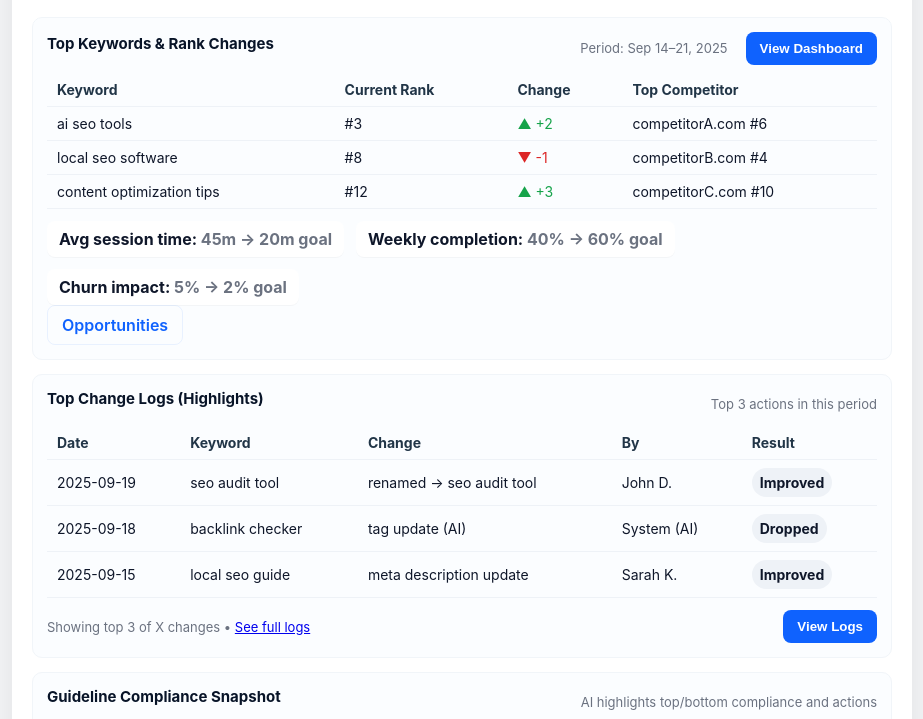
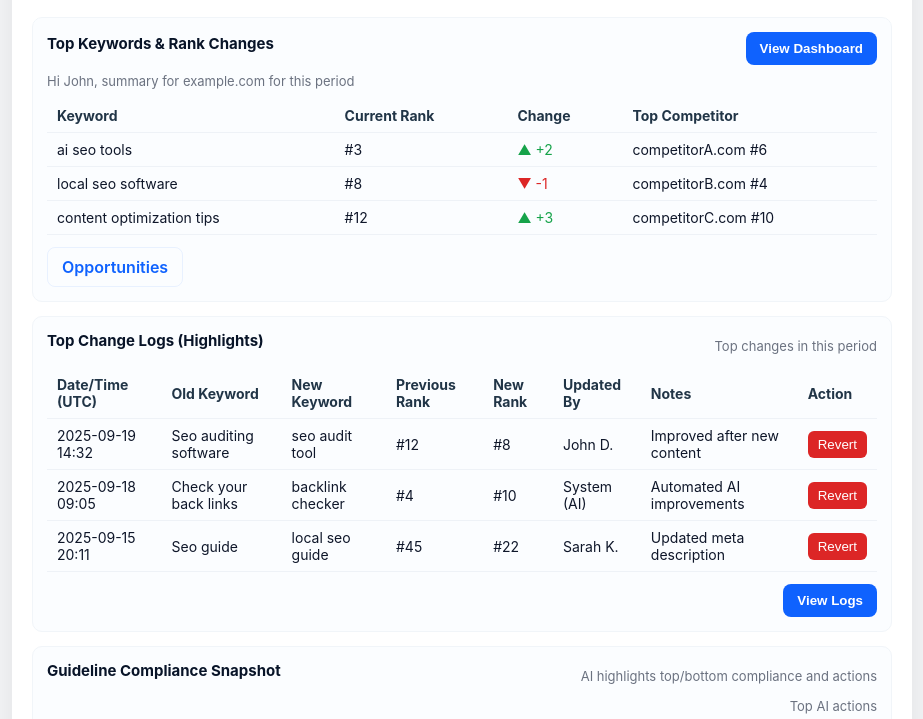
Before and after one commit to Liiam76/search-atlas, a plain HTML site: page index.html in a window 1280 px wide. Shown: the part 130-849 px from the top of the page, without its empty margins (178-1101 px from the left). Drawn offline with Linux system fonts and the light colour scheme.

Commit message:
Update index.html

```diff
--- a/index.html
+++ b/index.html
@@ -25,9 +25,7 @@
   th{font-weight:700;color:#213547}
   .small{font-size:13px;color:var(--muted)}
   .btn{display:inline-block;background:var(--accent);color:#fff;padding:9px 14px;border-radius:8px;text-decoration:none;font-weight:600;border:0;cursor:pointer}
-  .btn.ghost{background:transparent;color:var(--accent);border:1px solid var(--glass)}
-  .kpi-row{display:flex;gap:12px;flex-wrap:wrap}
-  .kpi{background:#fff;border-radius:8px;padding:8px 12px;box-shadow:0 1px 0 rgba(2,6,23,0.03);font-weight:700}
+  .btn.ghost{display:inline-block;background:transparent;color:var(--accent);padding:9px 14px;border-radius:8px;border:1px solid var(--glass);text-decoration:none;font-weight:600;cursor:pointer}
   .pill{display:inline-block;padding:6px 8px;border-radius:999px;background:#eef2f7;font-weight:700}
   .muted{color:var(--muted)}
   .row{display:flex;justify-content:space-between;align-items:center;gap:12px}
@@ -56,7 +54,7 @@
           <div class="meta">Search Atlas • no-reply@searchatlas.com • Sep 21, 2025</div>
         </div>
       </div>
-      <div class="meta small">Hi John — summary for <strong>example.com</strong></div>
+      <div class="meta small"></div>
     </div>
 
     <div class="body">
@@ -65,10 +63,13 @@
         <div class="row" style="margin-bottom:8px">
           <h3 id="rank-heading">Top Keywords & Rank Changes</h3>
           <div>
-            <span class="small muted">Period: Sep 14–21, 2025</span>
-            &nbsp;&nbsp;
             <button class="btn" onclick="openModal('dashboardModal')">View Dashboard</button>
           </div>
+        </div>
+
+        <!-- NEW: moved greeting/period message (per request) -->
+        <div style="margin-bottom:10px" class="small muted">
+          Hi John, summary for example.com for this period
         </div>
 
         <table aria-describedby="rank-note">
@@ -83,11 +84,6 @@
         </table>
 
         <div style="display:flex;justify-content:space-between;align-items:center;margin-top:12px;flex-wrap:wrap">
-          <div class="kpi-row">
-            <div class="kpi">Avg session time: <span class="muted">45m → 20m goal</span></div>
-            <div class="kpi">Weekly completion: <span class="muted">40% → 60% goal</span></div>
-            <div class="kpi">Churn impact: <span class="muted">5% → 2% goal</span></div>
-          </div>
           <div><a class="btn ghost" href="#" onclick="openModal('oppsModal');return false">Opportunities</a></div>
         </div>
       </section>
@@ -96,20 +92,57 @@
       <section class="section" aria-labelledby="logs-heading">
         <div class="row" style="margin-bottom:8px">
           <h3 id="logs-heading">Top Change Logs (Highlights)</h3>
-          <span class="small muted">Top 3 actions in this period</span>
+          <span class="small muted">Top changes in this period</span>
         </div>
 
         <table>
-          <thead><tr><th>Date</th><th>Keyword</th><th>Change</th><th>By</th><th>Result</th></tr></thead>
+          <thead>
+            <tr>
+              <th>Date/Time (UTC)</th>
+              <th>Old Keyword</th>
+              <th>New Keyword</th>
+              <th>Previous Rank</th>
+              <th>New Rank</th>
+              <th>Updated By</th>
+              <th>Notes</th>
+              <th>Action</th>
+            </tr>
+          </thead>
           <tbody>
-            <tr><td>2025-09-19</td><td>seo audit tool</td><td>renamed → seo audit tool</td><td>John D.</td><td><span class="pill">Improved</span></td></tr>
-            <tr><td>2025-09-18</td><td>backlink checker</td><td>tag update (AI)</td><td>System (AI)</td><td><span class="pill">Dropped</span></td></tr>
-            <tr><td>2025-09-15</td><td>local seo guide</td><td>meta description update</td><td>Sarah K.</td><td><span class="pill">Improved</span></td></tr>
+            <tr>
+              <td>2025-09-19 14:32</td>
+              <td>Seo auditing software</td>
+              <td>seo audit tool</td>
+              <td>#12</td>
+              <td>#8</td>
+              <td>John D.</td>
+              <td>Improved after new content</td>
+              <td><button style="background:#dc2626;color:#fff;border:0;padding:6px 10px;border-radius:6px;cursor:pointer">Revert</button></td>
+            </tr>
+            <tr>
+              <td>2025-09-18 09:05</td>
+              <td>Check your back links</td>
+              <td>backlink checker</td>
+              <td>#4</td>
+              <td>#10</td>
+              <td>System (AI)</td>
+              <td>Automated AI improvements</td>
+              <td><button style="background:#dc2626;color:#fff;border:0;padding:6px 10px;border-radius:6px;cursor:pointer">Revert</button></td>
+            </tr>
+            <tr>
+              <td>2025-09-15 20:11</td>
+              <td>Seo guide</td>
+              <td>local seo guide</td>
+              <td>#45</td>
+              <td>#22</td>
+              <td>Sarah K.</td>
+              <td>Updated meta description</td>
+              <td><button style="background:#dc2626;color:#fff;border:0;padding:6px 10px;border-radius:6px;cursor:pointer">Revert</button></td>
+            </tr>
           </tbody>
         </table>
 
-        <div style="display:flex;justify-content:space-between;align-items:center;margin-top:12px">
-          <div class="small muted">Showing top 3 of X changes • <a href="#" onclick="openModal('changesModal');return false">See full logs</a></div>
+        <div style="display:flex;justify-content:flex-end;align-items:center;margin-top:12px">
           <div><button class="btn" onclick="openModal('changesModal')">View Logs</button></div>
         </div>
       </section>
@@ -154,8 +187,9 @@
         </div>
       </section>
 
+      <!-- Replaced bottom text with unsubscribe (per request) -->
       <div style="padding:8px 6px 20px 6px;text-align:center">
-        <div class="small muted">This summary follows search engine best practices and avoids keyword stuffing. <a href="#" onclick="openModal('helpModal');return false">Learn more</a></div>
+        <a href="#" style="color:var(--accent);font-weight:600;text-decoration:none">Unsubscribe</a>
       </div>
     </div>
   </div>
@@ -246,17 +280,6 @@
   </div>
 </div>
 
-<div id="helpModal" class="overlay">
-  <div class="modal">
-    <div style="display:flex;justify-content:space-between;align-items:center">
-      <h4>Report Notes & Guidelines</h4>
-      <button class="close" onclick="closeModal('helpModal')">✕</button>
-    </div>
-    <p class="small muted">This email includes three sections: Keyword ranks, a short logs summary, and AI-driven guideline compliance highlights. Each CTA links to the relevant dashboard view for deeper analysis.</p>
-    <div style="margin-top:12px;text-align:right"><button class="btn" onclick="closeModal('helpModal')">Close</button></div>
-  </div>
-</div>
-
 <script>
   function openModal(id){
     document.getElementById(id).style.display='flex';
```
